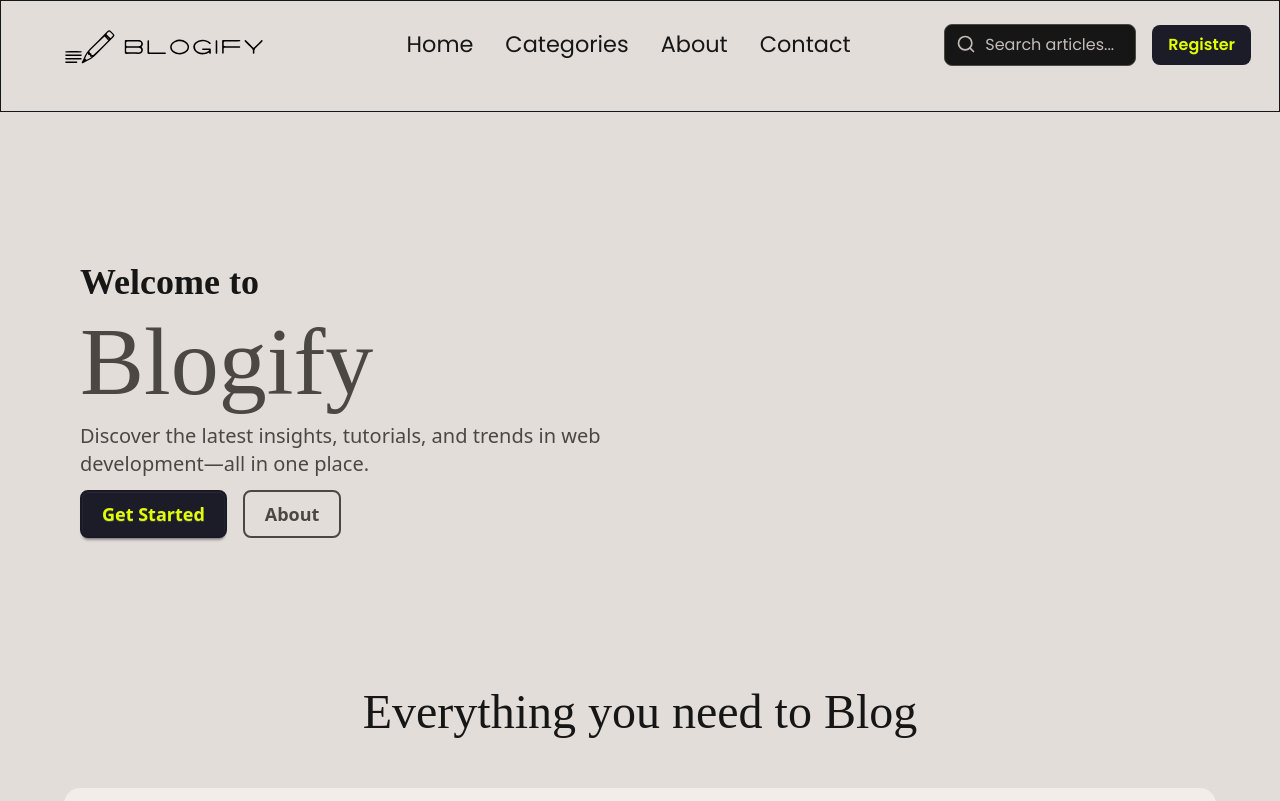
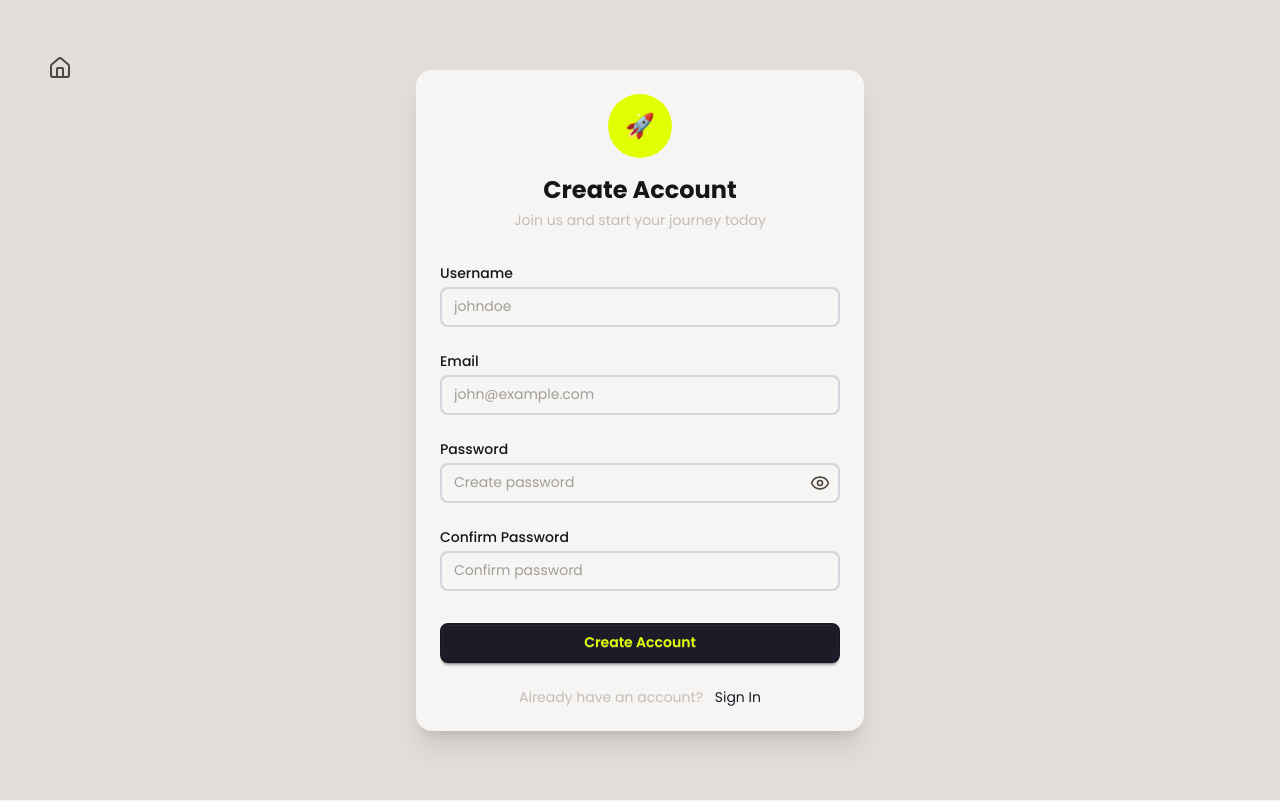
Before and after one commit to pkushal05/Blogify, a React (Vite) app in the folder client/: page /signup in a window 1280 px wide. Shown: the top 801 px of the page. Built offline with nearby package versions, Linux system fonts and the light colour scheme; a web font is replaced by a local one.

Commit message:
Home,sigin-up done

```diff
--- a/client/src/App.jsx
+++ b/client/src/App.jsx
@@ -1,5 +1,5 @@
 import React, { useEffect, useState } from 'react'
-import { Routes, Route } from 'react-router-dom'
+import { Routes, Route, Navigate, useLocation } from 'react-router-dom'
 
 // Functions
 import { isLoggedIn } from './api/userApi.js'
@@ -15,6 +15,11 @@ import GuestNavbar from './components/GuestNavbar.jsx'
 
 
 const App = () => {
+
+  const { pathname } = useLocation();
+
+  // Define routes where you DON'T want any navbar
+  const noNavPaths = ["/login", "/signup"];
 
   // const [loggedIn, setLoggedIn] = useState(false);
 
@@ -38,10 +43,15 @@ const App = () => {
       {/* {
         loggedIn ? <Navbar /> : <Login />
       } */}
-      <Navbar />
-      <Home />
+      {!noNavPaths.includes(pathname) && <GuestNavbar />}
 
+      <Routes>
+        <Route path="/" element={<Home />} />
+        <Route path="/signup" element={<Signup />} />
+        <Route path="/login" element={<Login />} />
 
+        <Route path="*" element={<div>Page Not Found</div>} />
+      </Routes>
     </>
   );
 }
--- a/client/src/components/CallToAction.jsx
+++ b/client/src/components/CallToAction.jsx
@@ -14,8 +14,8 @@ const CallToAction = () => {
           fast, and easy to use!
         </p>
       </div>
-      <Link to="/register">
-        <button className="mt-4 md:mt-0 bg-primary-content text-primary px-6 py-3 rounded-lg text-lg font-semibold flex items-center gap-2 hover:bg-white hover:text-primary transition-all">
+      <Link to="/signup">
+        <button className="mt-4 md:mt-0 bg-primary-content text-primary px-6 py-3 rounded-lg text-lg font-semibold flex items-center gap-2 hover:bg-white hover:text-primary hover:scale-90 transition-all">
           Get Started <ArrowRight size={20} />
         </button>
       </Link>
--- a/client/src/components/Footer.jsx
+++ b/client/src/components/Footer.jsx
@@ -22,7 +22,7 @@ const Footer = () => {
         </div>
 
         {/* Column 2: Navigation */}
-        <div>
+        <div className="text-center">
           <h3 className="font-semibold text-lg mb-2">Quick Links</h3>
           <ul className="space-y-1 text-sm">
             <li>
@@ -44,9 +44,9 @@ const Footer = () => {
         </div>
 
         {/* Column 3: Social Media */}
-        <div>
+        <div className="text-center">
           <h3 className="font-semibold text-lg mb-2">Follow Us</h3>
-          <div className="flex gap-4">
+          <div className="flex gap-4 justify-center">
             {socialIcons.map((item, index) => (
               <Link
                 to={item.link}
--- a/client/src/components/Navbar.jsx
+++ b/client/src/components/Navbar.jsx
@@ -44,7 +44,7 @@ const Navbar = () => {
       <div className="max-w-full">
         <div className="flex justify-between items-center h-16 sm-px-2">
           <div className="sm:min-w-12">
-            <Link to={"/home"} className="cursor-default text">
+            <Link to={"/"} className="cursor-default text">
               <img
                 src={blogify_logo}
                 className="w-full h-full"
--- a/client/src/pages/Home.jsx
+++ b/client/src/pages/Home.jsx
@@ -8,7 +8,7 @@ import Footer from "../components/Footer";
 
 const Home = () => {
   return (
-    <div className="w-full min-h-screen bg-base-300">
+    <div id="home" className="w-full min-h-screen bg-base-300">
       {/* // Hero Section */}
       <Hero />
       <Features />
--- a/client/src/pages/Login.jsx
+++ b/client/src/pages/Login.jsx
@@ -1,7 +1,7 @@
 import React from "react";
 import { useState } from "react";
 import { Link } from "react-router-dom";
-import { Eye, EyeOff, Mail, Lock, User, AlertCircle } from "lucide-react";
+import { Eye, EyeOff, Mail, Lock, House, AlertCircle } from "lucide-react";
 
 const Login = () => {
   const [formData, setFormData] = useState({
@@ -49,21 +49,26 @@ const Login = () => {
   };
 
   return (
-    <div className="min-h-screen flex items-center justify-center p-4">
-      <div className="w-full max-w-md bg-white rounded-2xl shadow-xl p-8">
-        <div className="text-center mb-8">
-          <div className="w-16 h-16 bg-indigo-600 rounded-full flex items-center justify-center mx-auto mb-4">
-            <span className="text-2xl text-white">🔐</span>
+    <div className="relative min-h-screen flex items-center justify-center p-4 bg-base-300">
+      <Link className="absolute top-12 left-10 btn btn-ghost btn-square" to="/">
+        <House />
+      </Link>
+      <div className="card w-full max-w-md bg-base-100 shadow-xl rounded-2xl font-[Poppins]">
+        <div className="card-body">
+          {/* Header */}
+          <div className="text-center mb-6">
+            <div className="mx-auto mb-4 w-16 h-16 flex items-center justify-center rounded-full bg-primary-content">
+              <span className="text-2xl text-primary">🔐</span>
             </div>
-          <h2 className="text-2xl font-bold text-gray-900">Welcome Back</h2>
-          <p className="text-gray-600 mt-2">
+            <h2 className="text-2xl font-bold text-neutral">Welcome Back</h2>
+            <p className="text-neutral-content mt-1">
               Sign in to your account to continue
             </p>
           </div>
 
-        <div className="space-y-4">
-          <div>
-            <label className="block text-sm font-medium text-gray-700 mb-1">
+          {/* Email Field */}
+          <div className="form-control">
+            <label className="label block text-sm font-medium text-neutral mb-1">
               Email
             </label>
             <div className="relative">
@@ -75,73 +80,75 @@ const Login = () => {
                 type="email"
                 value={formData.email}
                 onChange={handleChange}
-                className={`w-full pl-10 pr-3 py-2 border rounded-lg focus:outline-none focus:ring-2 focus:ring-indigo-500 ${
+                className={`w-full pl-10 pr-3 py-2 border rounded-lg focus:outline-none focus:ring-2 focus:ring-neutral-content ${
                   errors.email ? "border-red-300 bg-red-50" : "border-gray-300"
                 }`}
                 placeholder="Enter your email"
               />
             </div>
             {errors.email && (
-              <div className="mt-1 flex items-center text-red-600 text-sm">
-                <AlertCircle className="h-4 w-4 mr-1" />
-                {errors.email}
-              </div>
+              <label className="label pt-1">
+                <span className="label-text-alt text-error flex items-center gap-1">
+                  <AlertCircle size={16} /> {errors.email}
+                </span>
+              </label>
             )}
           </div>
 
-          <div>
-            <label className="block text-sm font-medium text-gray-700 mb-1">
+          {/* Password Field */}
+          <div className="form-control mt-4">
+            <label className="block text-sm font-medium text-neutral mb-1">
               Password
             </label>
-            <div className="relative">
-              <div className="absolute inset-y-0 left-0 pl-3 flex items-center pointer-events-none">
+            <div className="input-group relative">
+              <div className="absolute top-2 left-0 pl-3 flex items-center pointer-events-none">
                 <Lock className="h-5 w-5 text-gray-400" />
               </div>
               <input
+                type={showPassword ? "text" : "password"}
                 name="password"
-                type={showPassword ? "text" : "password"}
+                placeholder="Enter your password"
                 value={formData.password}
                 onChange={handleChange}
-                className={`w-full pl-10 pr-10 py-2 border rounded-lg focus:outline-none focus:ring-2 focus:ring-indigo-500 ${
+                className={`w-full pl-10 pr-10 py-2 border rounded-lg focus:outline-none focus:ring-2 focus:ring-neutral-content ${
                   errors.password
                     ? "border-red-300 bg-red-50"
                     : "border-gray-300"
                 }`}
-                placeholder="Enter your password"
               />
               <button
                 type="button"
-                className="absolute inset-y-0 right-0 pr-3 flex items-center"
+                className="btn btn-ghost btn-square absolute right-0"
                 onClick={() => setShowPassword(!showPassword)}
               >
-                {showPassword ? (
-                  <EyeOff className="h-5 w-5 text-gray-400" />
-                ) : (
-                  <Eye className="h-5 w-5 text-gray-400" />
-                )}
+                {showPassword ? <EyeOff size={20} /> : <Eye size={20} />}
               </button>
             </div>
             {errors.password && (
-              <div className="mt-1 flex items-center text-red-600 text-sm">
-                <AlertCircle className="h-4 w-4 mr-1" />
-                {errors.password}
-              </div>
+              <label className="label pt-1">
+                <span className="label-text-alt text-error flex items-center gap-1">
+                  <AlertCircle size={16} /> {errors.password}
+                </span>
+              </label>
             )}
           </div>
 
+          {/* Submit Button */}
+          <div className="form-control mt-6">
             <button
+              type="submit"
               onClick={handleSubmit}
               disabled={isLoading}
-            className="w-full py-2 px-4 bg-indigo-600 hover:bg-indigo-700 text-white rounded-lg font-medium disabled:opacity-50 transition-colors"
+              className="btn btn-primary btn-block"
             >
               {isLoading ? "Signing in..." : "Sign In"}
             </button>
           </div>
 
-        <div className="mt-6 text-center">
-          <p className="text-gray-600">
-            Don't have an account?{" "}
-            <Link to="/signup" className="text-indigo-600 font-medium">
+          {/* Footer Link */}
+          <p className="text-center text-sm text-neutral-content mt-4">
+            Don’t have an account?
+            <Link to="/signup" className="text-primary hover:underline ml-2">
               Sign Up
             </Link>
           </p>
--- a/client/src/pages/Signup.jsx
+++ b/client/src/pages/Signup.jsx
@@ -1,12 +1,11 @@
 import React from "react";
 import { Link } from "react-router-dom";
 import { useState } from "react";
-import { Eye, EyeOff, Mail, Lock, User, AlertCircle } from "lucide-react";
+import { Eye, EyeOff, House } from "lucide-react";
 
 const Signup = () => {
   const [formData, setFormData] = useState({
-    firstName: "",
-    lastName: "",
+    username: "",
     email: "",
     password: "",
     confirmPassword: "",
@@ -25,9 +24,9 @@ const Signup = () => {
 
   const validateForm = () => {
     const newErrors = {};
-    if (!formData.firstName.trim())
-      newErrors.firstName = "First name is required";
-    if (!formData.lastName.trim()) newErrors.lastName = "Last name is required";
+    if (!formData.username.trim())
+      newErrors.username = "Username is required";
+
     if (!formData.email) {
       newErrors.email = "Email is required";
     } else if (!/\S+@\S+\.\S+/.test(formData.email)) {
@@ -58,147 +57,147 @@ const Signup = () => {
   };
 
   return (
-    <div className="min-h-screen  flex items-center justify-center p-4">
-      <div className="w-full max-w-md bg-white rounded-2xl shadow-xl p-8">
-        <div className="text-center mb-8">
-          <div className="w-16 h-16 bg-emerald-600 rounded-full flex items-center justify-center mx-auto mb-4">
-            <span className="text-2xl text-white">🚀</span>
+    <div className=" relative min-h-screen flex items-center justify-center bg-base-300 p-4">
+      <Link className="absolute top-12 left-10 btn btn-ghost btn-square" to="/">
+        <House />
+      </Link>
+      <div className="card w-full max-w-md bg-base-100 shadow-xl rounded-2xl font-[Poppins]">
+        <div className="card-body">
+          {/* Header */}
+          <div className="text-center mb-6">
+            <div className="mx-auto mb-4 w-16 h-16 flex items-center justify-center rounded-full bg-primary-content">
+              <span className="text-2xl text-primary">🚀</span>
             </div>
-          <h2 className="text-2xl font-bold text-gray-900">Create Account</h2>
-          <p className="text-gray-600 mt-2">
+            <h2 className="text-2xl font-bold text-neutral">Create Account</h2>
+            <p className="text-neutral-content mt-1">
               Join us and start your journey today
             </p>
           </div>
 
-        <div className="space-y-4">
-          <div className="grid grid-cols-2 gap-4">
-            <div>
-              <label className="block text-sm font-medium text-gray-700 mb-1">
-                First Name
+          {/* Name Fields */}
+          {/* Username Field */}
+          <div className="form-control w-full max-w-md mx-auto">
+            <label className="label block text-sm font-medium text-neutral mb-1">
+              Username
             </label>
             <input
-                name="firstName"
               type="text"
-                value={formData.firstName}
+              name="username"
+              placeholder="johndoe"
+              value={formData.username}
               onChange={handleChange}
-                className={`w-full px-3 py-2 border rounded-lg focus:outline-none focus:ring-2 focus:ring-emerald-500 ${
-                  errors.firstName ? "border-red-300" : "border-gray-300"
+              className={`input w-full focus:outline-none focus:ring-2 focus:ring-neutral-content ${
+                errors.username ? "border-red-300 bg-red-50" : "border-gray-300"
               }`}
-                placeholder="John"
             />
-              {errors.firstName && (
-                <div className="text-red-600 text-sm mt-1">
-                  {errors.firstName}
-                </div>
+            {errors.username && (
+              <label className="label pt-1">
+                <span className="label-text-alt text-error">
+                  {errors.username}
+                </span>
+              </label>
             )}
           </div>
-            <div>
-              <label className="block text-sm font-medium text-gray-700 mb-1">
-                Last Name
-              </label>
-              <input
-                name="lastName"
-                type="text"
-                value={formData.lastName}
-                onChange={handleChange}
-                className={`w-full px-3 py-2 border rounded-lg focus:outline-none focus:ring-2 focus:ring-emerald-500 ${
-                  errors.lastName ? "border-red-300" : "border-gray-300"
-                }`}
-                placeholder="Doe"
-              />
-              {errors.lastName && (
-                <div className="text-red-600 text-sm mt-1">
-                  {errors.lastName}
-                </div>
-              )}
-            </div>
-          </div>
 
-          <div>
-            <label className="block text-sm font-medium text-gray-700 mb-1">
+          {/* Email Field */}
+          <div className="form-control mt-4">
+            <label className="label block text-sm font-medium text-neutral mb-1">
               Email
             </label>
             <input
+              type="email"
               name="email"
-              type="email"
+              placeholder="john@example.com"
               value={formData.email}
               onChange={handleChange}
-              className={`w-full px-3 py-2 border rounded-lg focus:outline-none focus:ring-2 focus:ring-emerald-500 ${
-                errors.email ? "border-red-300" : "border-gray-300"
+              className={`input w-full focus:outline-none focus:ring-2 focus:ring-neutral-content ${
+                errors.email ? "border-red-300 bg-red-50" : "border-gray-300"
               }`}
-              placeholder="john@example.com"
             />
             {errors.email && (
-              <div className="text-red-600 text-sm mt-1">{errors.email}</div>
+              <label className="label pt-1">
+                <span className="label-text-alt text-error">
+                  {errors.email}
+                </span>
+              </label>
             )}
           </div>
 
-          <div>
-            <label className="block text-sm font-medium text-gray-700 mb-1">
+          {/* Password Field */}
+          <div className="form-control mt-4">
+            <label className="label block text-sm font-medium text-neutral mb-1">
               Password
             </label>
-            <div className="relative">
+            <div className="input-group relative">
               <input
+                type={showPassword ? "text" : "password"}
                 name="password"
-                type={showPassword ? "text" : "password"}
+                placeholder="Create password"
                 value={formData.password}
                 onChange={handleChange}
-                className={`w-full px-3 pr-10 py-2 border rounded-lg focus:outline-none focus:ring-2 focus:ring-emerald-500 ${
-                  errors.password ? "border-red-300" : "border-gray-300"
+                className={`input w-full focus:outline-none focus:ring-2 focus:ring-neutral-content ${
+                  errors.password
+                    ? "border-red-300 bg-red-50"
+                    : "border-gray-300"
                 }`}
-                placeholder="Create password"
               />
               <button
                 type="button"
-                className="absolute inset-y-0 right-0 pr-3 flex items-center"
+                className="btn btn-ghost btn-square absolute right-0"
                 onClick={() => setShowPassword(!showPassword)}
               >
-                {showPassword ? (
-                  <EyeOff className="h-5 w-5 text-gray-400" />
-                ) : (
-                  <Eye className="h-5 w-5 text-gray-400" />
-                )}
+                {showPassword ? <EyeOff size={20} /> : <Eye size={20} />}
               </button>
             </div>
             {errors.password && (
-              <div className="text-red-600 text-sm mt-1">{errors.password}</div>
+              <label className="label pt-1">
+                <span className="label-text-alt text-error">
+                  {errors.password}
+                </span>
+              </label>
             )}
           </div>
 
-          <div>
-            <label className="block text-sm font-medium text-gray-700 mb-1">
+          {/* Confirm Password Field */}
+          <div className="form-control mt-4">
+            <label className="label block text-sm font-medium text-neutral mb-1">
               Confirm Password
             </label>
             <input
+              type="password"
               name="confirmPassword"
-              type="password"
+              placeholder="Confirm password"
               value={formData.confirmPassword}
               onChange={handleChange}
-              className={`w-full px-3 py-2 border rounded-lg focus:outline-none focus:ring-2 focus:ring-emerald-500 ${
-                errors.confirmPassword ? "border-red-300" : "border-gray-300"
+              className={`input w-full focus:outline-none focus:ring-2 focus:ring-neutral-content ${
+                errors.confirmPassword ? "border-red-300 bg-red-50" : "border-gray-300"
               }`}
-              placeholder="Confirm password"
             />
             {errors.confirmPassword && (
-              <div className="text-red-600 text-sm mt-1">
+              <label className="label pt-1">
+                <span className="label-text-alt text-error">
                   {errors.confirmPassword}
-              </div>
+                </span>
+              </label>
             )}
           </div>
 
+          {/* Submit Button */}
+          <div className="form-control mt-6">
             <button
+              type="submit"
               onClick={handleSubmit}
               disabled={isLoading}
-            className="w-full py-2 px-4 bg-emerald-600 hover:bg-emerald-700 text-white rounded-lg font-medium disabled:opacity-50 transition-colors"
+              className="btn btn-primary btn-block"
             >
               {isLoading ? "Creating account..." : "Create Account"}
             </button>
           </div>
 
-        <div className="mt-6 text-center">
-          <p className="text-gray-600">
+          {/* Footer Link */}
+          <p className="text-center text-sm text-neutral-content mt-4">
             Already have an account?{" "}
-            <Link to={"/login"} className="text-emerald-600 font-medium">
+            <Link to="/login" className="text-primary hover:underline ml-2">
               Sign In
             </Link>
           </p>
--- /dev/null
+++ b/client/src/pages/example.jsx
@@ -0,0 +1,141 @@
+<div className="min-h-screen  flex items-center justify-center p-4">
+  <div className="w-full max-w-md bg-white rounded-2xl shadow-xl p-8">
+    <div className="text-center mb-8">
+      <div className="w-16 h-16 bg-emerald-600 rounded-full flex items-center justify-center mx-auto mb-4">
+        <span className="text-2xl text-white">🚀</span>
+      </div>
+      <h2 className="text-2xl font-bold text-gray-900">Create Account</h2>
+      <p className="text-gray-600 mt-2">Join us and start your journey today</p>
+    </div>
+
+    <div className="space-y-4">
+      <div className="grid grid-cols-2 gap-4">
+        <div>
+          <label className="block text-sm font-medium text-gray-700 mb-1">
+            First Name
+          </label>
+          <input
+            name="firstName"
+            type="text"
+            value={formData.firstName}
+            onChange={handleChange}
+            className={`w-full px-3 py-2 border rounded-lg focus:outline-none focus:ring-2 focus:ring-emerald-500 ${
+              errors.firstName ? "border-red-300" : "border-gray-300"
+            }`}
+            placeholder="John"
+          />
+          {errors.firstName && (
+            <div className="text-red-600 text-sm mt-1">{errors.firstName}</div>
+          )}
+        </div>
+        <div>
+          <label className="block text-sm font-medium text-gray-700 mb-1">
+            Last Name
+          </label>
+          <input
+            name="lastName"
+            type="text"
+            value={formData.lastName}
+            onChange={handleChange}
+            className={`w-full px-3 py-2 border rounded-lg focus:outline-none focus:ring-2 focus:ring-emerald-500 ${
+              errors.lastName ? "border-red-300" : "border-gray-300"
+            }`}
+            placeholder="Doe"
+          />
+          {errors.lastName && (
+            <div className="text-red-600 text-sm mt-1">{errors.lastName}</div>
+          )}
+        </div>
+      </div>
+
+      <div>
+        <label className="block text-sm font-medium text-gray-700 mb-1">
+          Email
+        </label>
+        <input
+          name="email"
+          type="email"
+          value={formData.email}
+          onChange={handleChange}
+          className={`w-full px-3 py-2 border rounded-lg focus:outline-none focus:ring-2 focus:ring-emerald-500 ${
+            errors.email ? "border-red-300" : "border-gray-300"
+          }`}
+          placeholder="john@example.com"
+        />
+        {errors.email && (
+          <div className="text-red-600 text-sm mt-1">{errors.email}</div>
+        )}
+      </div>
+
+      <div>
+        <label className="block text-sm font-medium text-gray-700 mb-1">
+          Password
+        </label>
+        <div className="relative">
+          <input
+            name="password"
+            type={showPassword ? "text" : "password"}
+            value={formData.password}
+            onChange={handleChange}
+            className={`w-full px-3 pr-10 py-2 border rounded-lg focus:outline-none focus:ring-2 focus:ring-emerald-500 ${
+              errors.password ? "border-red-300" : "border-gray-300"
+            }`}
+            placeholder="Create password"
+          />
+          <button
+            type="button"
+            className="absolute inset-y-0 right-0 pr-3 flex items-center"
+            onClick={() => setShowPassword(!showPassword)}
+          >
+            {showPassword ? (
+              <EyeOff className="h-5 w-5 text-gray-400" />
+            ) : (
+              <Eye className="h-5 w-5 text-gray-400" />
+            )}
+          </button>
+        </div>
+        {errors.password && (
+          <div className="text-red-600 text-sm mt-1">{errors.password}</div>
+        )}
+      </div>
+
+      <div>
+        <label className="block text-sm font-medium text-gray-700 mb-1">
+          Confirm Password
+        </label>
+        <input
+          name="confirmPassword"
+          type="password"
+          value={formData.confirmPassword}
+          onChange={handleChange}
+          className={`w-full px-3 py-2 border rounded-lg focus:outline-none focus:ring-2 focus:ring-emerald-500 ${
+            errors.confirmPassword ? "border-red-300" : "border-gray-300"
+          }`}
+          placeholder="Confirm password"
+        />
+        {errors.confirmPassword && (
+          <div className="text-red-600 text-sm mt-1">
+            {errors.confirmPassword}
+          </div>
+        )}
+      </div>
+
+      <button
+        onClick={handleSubmit}
+        disabled={isLoading}
+        className="w-full py-2 px-4 bg-emerald-600 hover:bg-emerald-700 text-white rounded-lg font-medium disabled:opacity-50 transition-colors"
+      >
+        {isLoading ? "Creating account..." : "Create Account"}
+      </button>
+    </div>
+
+    <div className="mt-6 text-center">
+      <p className="text-gray-600">
+        Already have an account?{" "}
+        <Link to={"/login"} className="text-emerald-600 font-medium">
+          Sign In
+        </Link>
+      </p>
+    </div>
+  </div>
+</div>;
```
Also changed, not shown: client/src/components/GuestNavbar.jsx (+7 -5 lines). Lines whose indentation alone changed are shown as unchanged.
